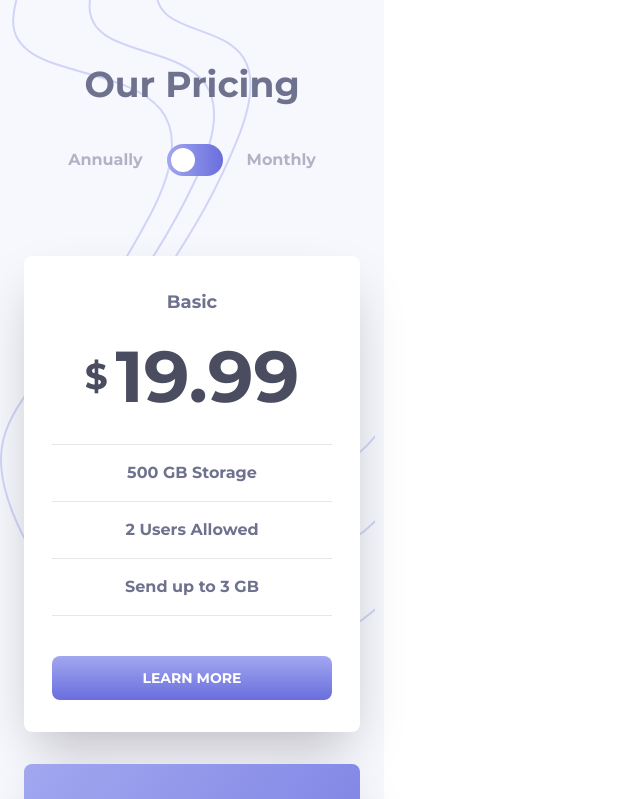
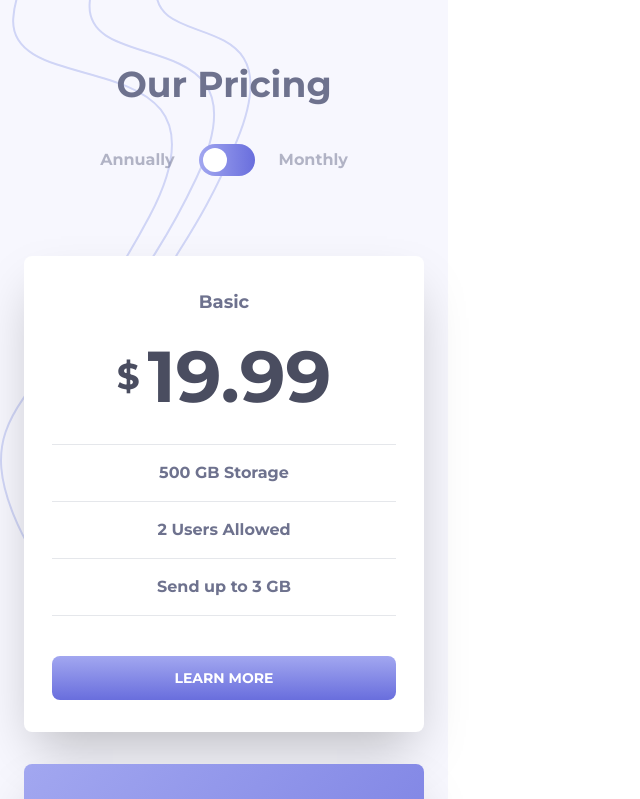
Before and after one commit to Georginio-prod/pricing-component, a Vue app: page / in a window 1280 px wide. Shown: the top 799 px of the page, without its empty margins (0-640 px from the left). Built offline with nearby package versions, Linux system fonts and the light colour scheme.

Commit message:
style : modification for the screem card

```diff
--- a/src/components/toggle.vue
+++ b/src/components/toggle.vue
@@ -1,6 +1,6 @@
 <template>
     <div
-        class="min-h-screen max-w-sm h-full w-full flex flex-col items-center justify-center bg-background bg-[url('/public/bg-top.svg')] bg-left-top bg-no-repeat  px-6">
+        class="max-w-md h-full w-full flex flex-col items-center justify-center bg-background bg-[url('/public/bg-top.svg')] bg-left-top bg-no-repeat  px-6">
 
         <div class="text-center px-16 pt-16 pb-20 text-grisclair font-bold">
             <p class=" text-4xl">
```
